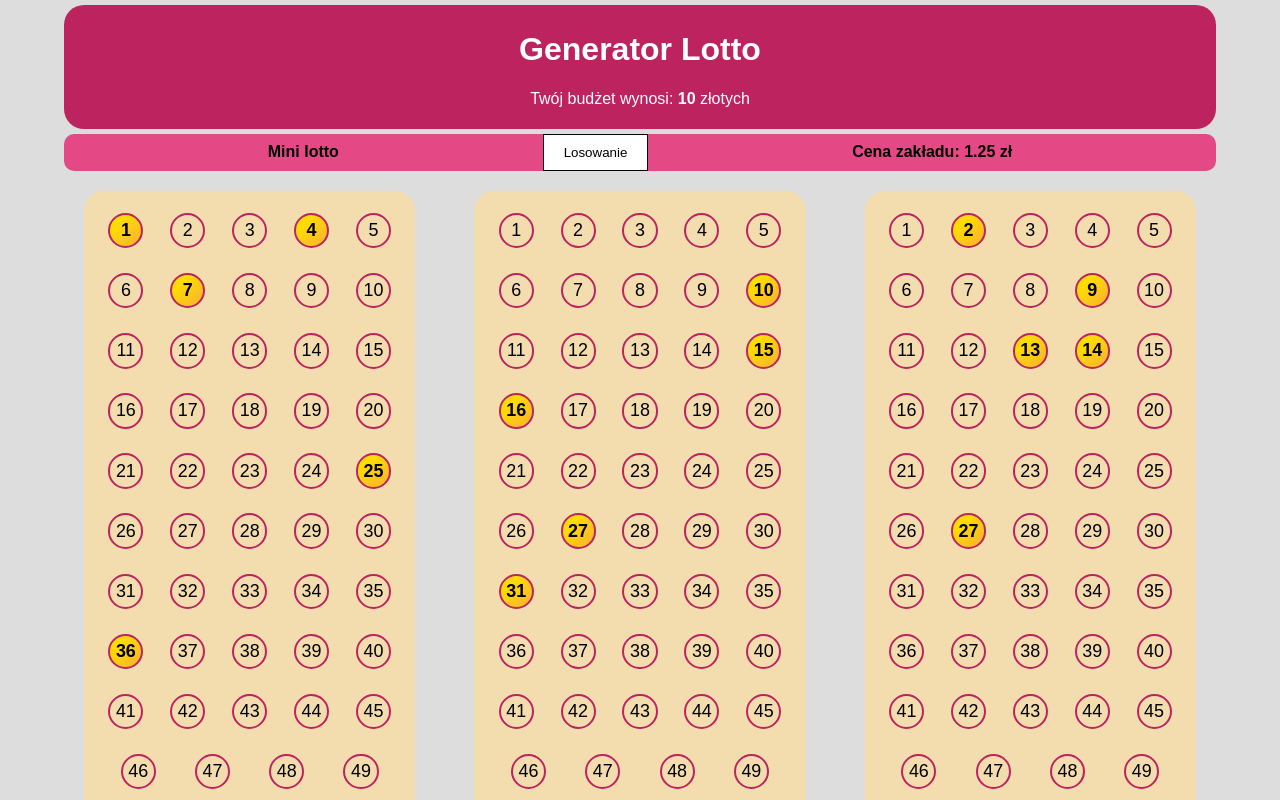
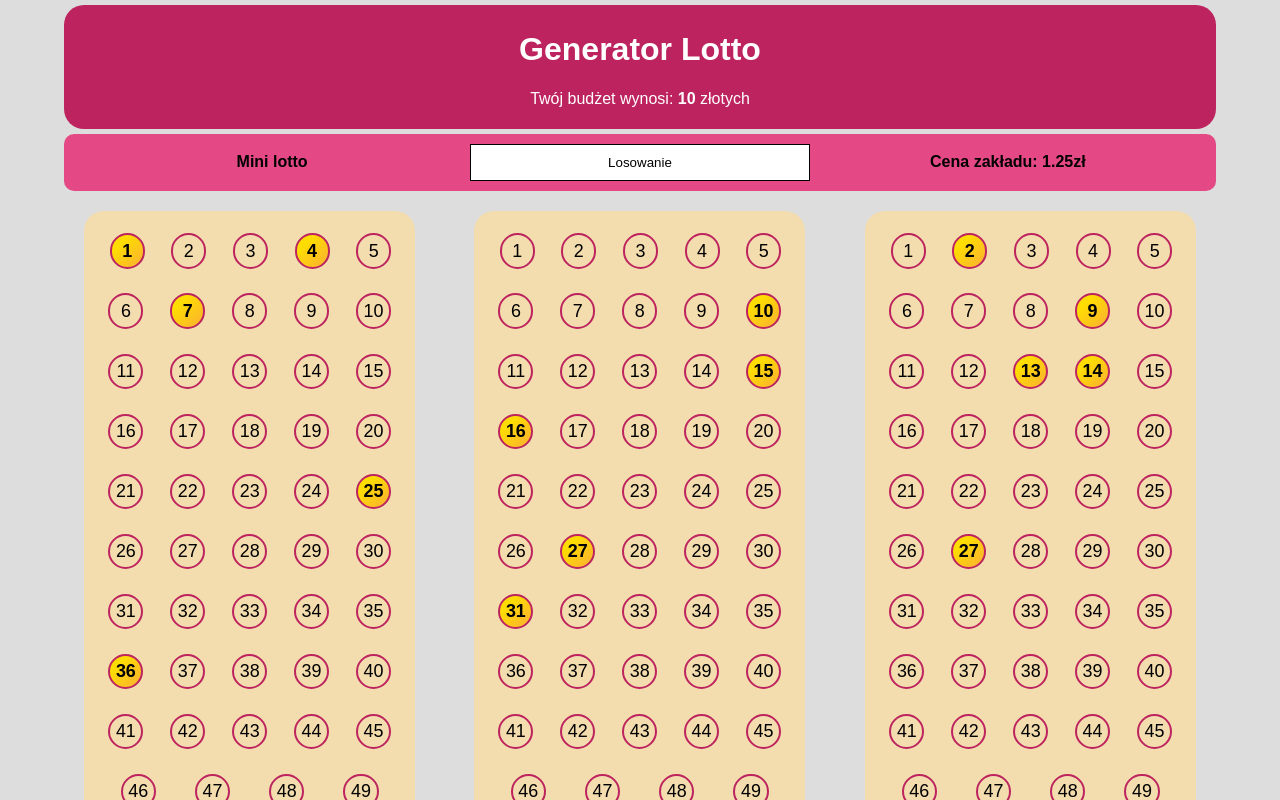
Before and after one commit to JaroslawLis/lotto-generator-random-numbers, a React (Create React App) app: page / in a window 1280 px wide. Both pictures are taken after a click on the button "Losowanie". Shown: the top 800 px of the page. Built offline with nearby package versions, Linux system fonts and the light colour scheme.

Commit message:
add new animation

```diff
--- a/src/App.css
+++ b/src/App.css
@@ -3,6 +3,7 @@ body {
   padding: 0;
   box-sizing: border-box;
   background-color: #ddd;
+  overflow-y: scroll;
 
 }
 
--- a/src/App.js
+++ b/src/App.js
@@ -50,11 +50,7 @@ class App extends Component {
       duration: 2000
     })
   }
-  componentDidUpdate() {
-    AOS.init({
-      duration: 2000
-    })
-  }
+
 
   render() {
     return ( <
--- a/src/components/NavBar.css
+++ b/src/components/NavBar.css
@@ -1,16 +1,20 @@
 .navigation {
     background-color: #e44985;
     display: flex;
+    flex-wrap: wrap;
     justify-content: center;
     align-items: center;
     flex-basis: 30%;
     border-radius: 10px;
+    padding: 10px;
+
+
 
 }
 
 nav button {
     padding: 10px 20px;
-
+    flex-basis: 30%;
     display: block;
     transition: .2s;
     border: 1px solid #000;
@@ -20,7 +24,9 @@ nav button {
 .navigation span {
     margin: 0 auto;
     font-weight: bold;
-
+    flex-basis: 30%;
+    display: block;
+    text-align: center;
 }
 
 nav button:hover {
--- a/src/components/OneTicket.js
+++ b/src/components/OneTicket.js
@@ -1,5 +1,5 @@
 import React from "react";
-const OneTicket = ({ coupon }) => {
+const OneTicket = ({ coupon, animation, numberOfTicket }) => {
   const numbers = [...coupon];
 
   if (numbers.length) {
@@ -18,10 +18,12 @@ const OneTicket = ({ coupon }) => {
     }
 
     return (
-      <div className="one_ticket">
+      <div className="one_ticket" data-aos={animation}>
+        <br />
         {arr}
         <span>Wylosowane liczby</span>
         <span>{numbers.sort((a, b) => a - b).join(", ")}</span>
+        <h3>Kupon nr {numberOfTicket}</h3>
       </div>
     );
   } else {
--- a/src/components/Tickets.js
+++ b/src/components/Tickets.js
@@ -3,12 +3,6 @@ import OneTicket from "./OneTicket";
 
 const Tickets = ({ coupons }) => {
   const numbers = [...coupons];
-
-  if (numbers.length) {
-    let table = numbers.map((number, i) => (
-      <OneTicket key={i} coupon={number} />
-    ));
-
   const fadeAnimations = [
     "fade",
     "fade-up",
@@ -18,16 +12,40 @@ const Tickets = ({ coupons }) => {
     "fade-up-right",
     "fade-up-left",
     "fade-down-right",
-      "fade-down-left"
+    "fade-down-left",
+    "flip-up",
+    "flip-down",
+    "flip-left",
+    "flip-right",
+    "slide-up",
+    "slide-down",
+    "slide-left",
+    "slide-right",
+    "zoom-in",
+    "zoom-in-up",
+    "zoom-in-down",
+    "zoom-in-left",
+    "zoom-in-right",
+    "zoom-out",
+    "zoom-out-up",
+    "zoom-out-down",
+    "zoom-out-left",
+    "zoom-out-right"
   ];
   const random = Math.floor(Math.random() * fadeAnimations.length);
-    const animation = fadeAnimations[random];
+  let animation = fadeAnimations[random];
 
-    return (
-      <div className="main_table" data-aos={animation}>
-        {table}
-      </div>
-    );
+  if (numbers.length) {
+    let table = numbers.map((number, i) => (
+      <OneTicket
+        key={i}
+        coupon={number}
+        animation={animation}
+        numberOfTicket={i + 1}
+      />
+    ));
+
+    return <div className="main_table">{table}</div>;
   } else {
     return null;
   }
```
Also changed, not shown: src/components/NavBar.js (+5 -3 lines). Lines whose indentation alone changed are shown as unchanged.
